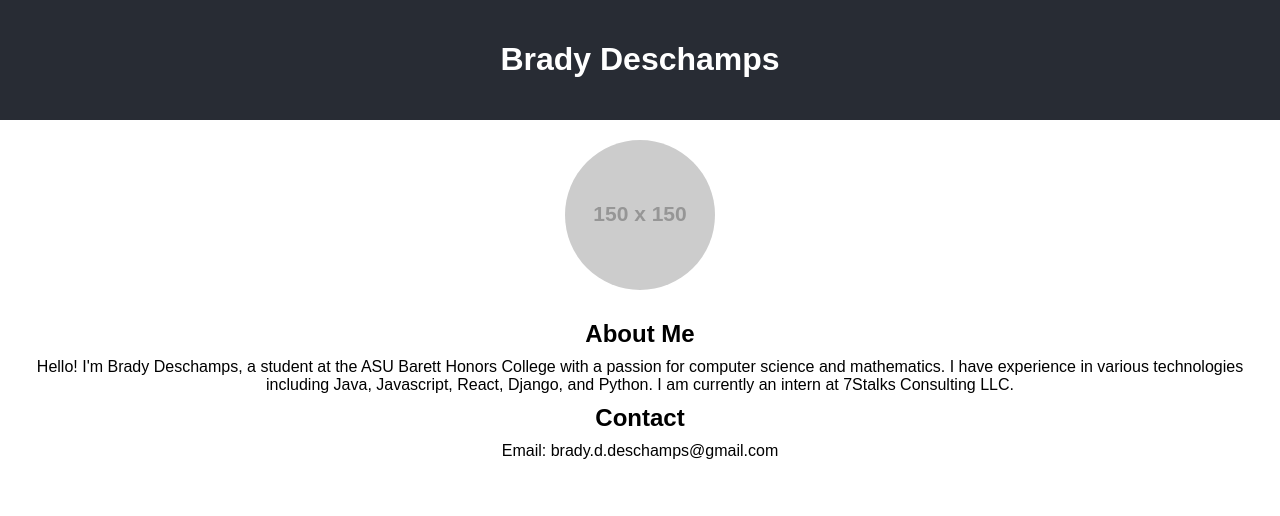
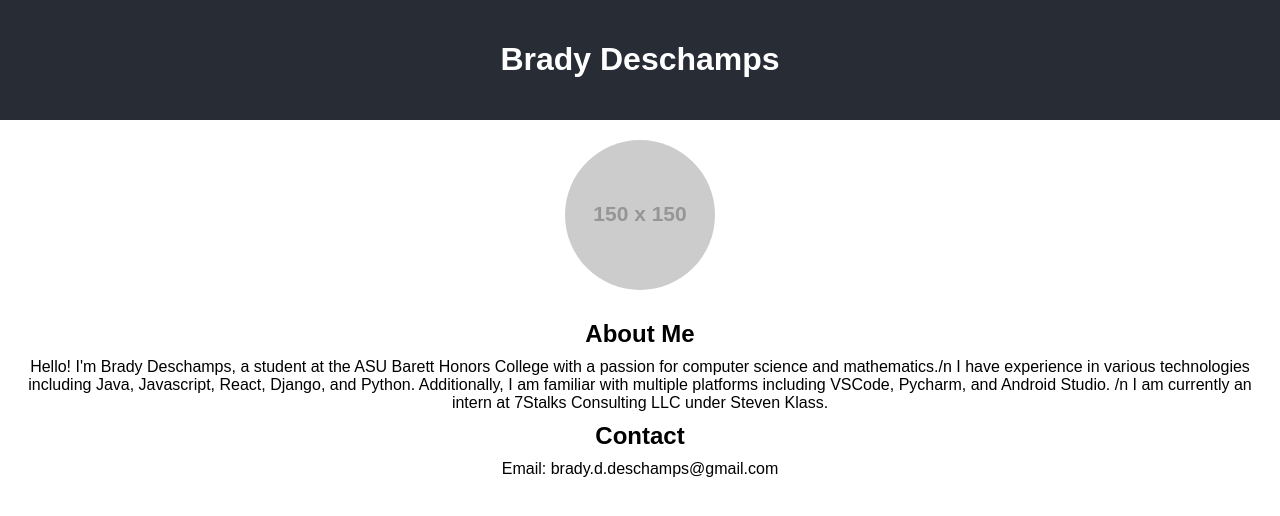
Before and after one commit to BradyD11/brady-website, a React (Create React App) app: page / in a window 1280 px wide. Shown: the top 516 px of the page. Built offline with nearby package versions, Linux system fonts and the light colour scheme.

Commit message:
profile changes

```diff
--- a/src/Profile.js
+++ b/src/Profile.js
@@ -7,7 +7,7 @@ function Profile() {
       <img src="https://via.placeholder.com/150" alt="Profile" className="profile-picture" />
       <div className="profile-details">
         <h2>About Me</h2>
-        <p>Hello! I'm Brady Deschamps, a student at the ASU Barett Honors College with a passion for computer science and mathematics. I have experience in various technologies including Java, Javascript, React, Django, and Python. I am currently an intern at 7Stalks Consulting LLC.</p>
+        <p>Hello! I'm Brady Deschamps, a student at the ASU Barett Honors College with a passion for computer science and mathematics./n I have experience in various technologies including Java, Javascript, React, Django, and Python. Additionally, I am familiar with multiple platforms including VSCode, Pycharm, and Android Studio. /n I am currently an intern at 7Stalks Consulting LLC under Steven Klass.</p>
         <h2>Contact</h2>
         <p>Email: brady.d.deschamps@gmail.com</p>
       </div>
```
